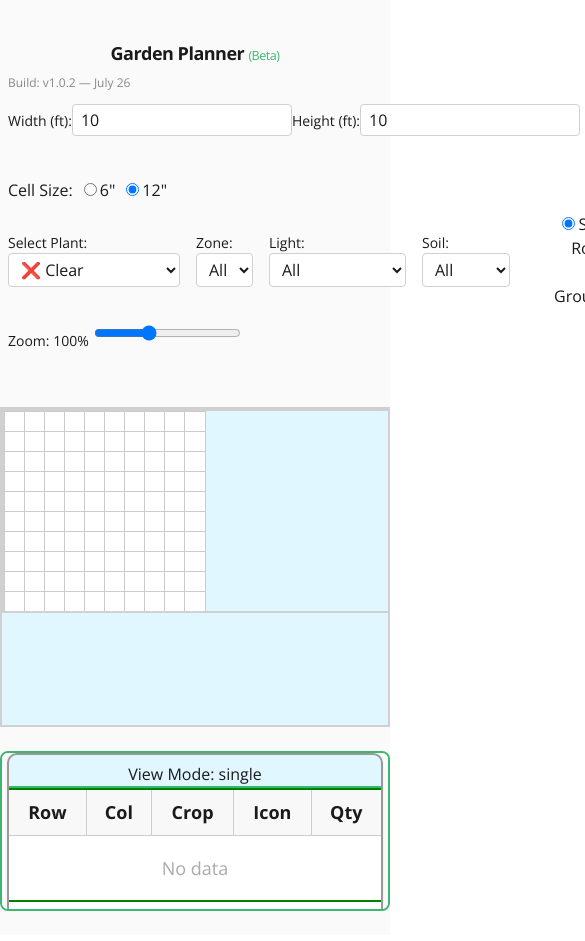
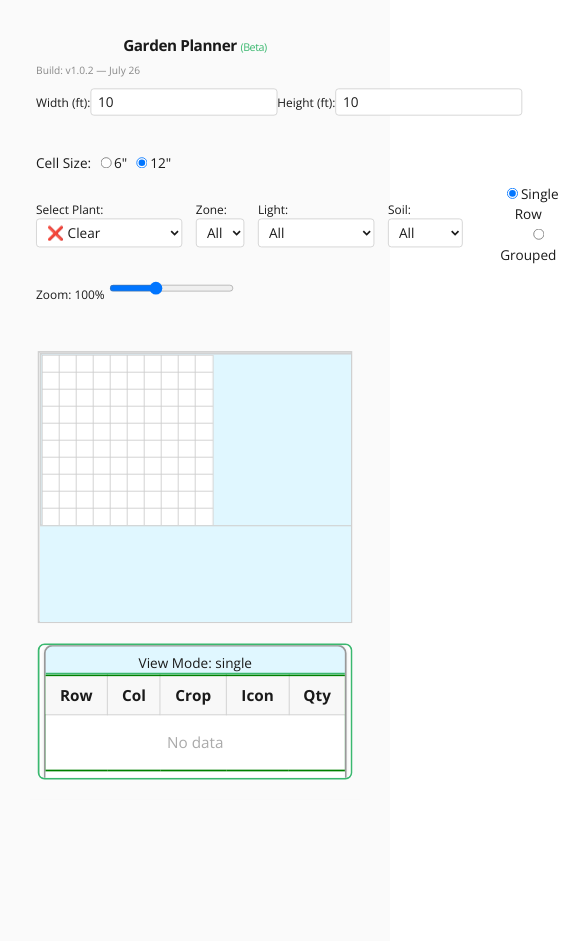
Before and after one commit to rseely85/Garden-Planner, a React (Vite) app: page / in a window 390 px wide. Shown: the top 941 px of the page, 585 px wide, since content can reach past the window. Built offline with nearby package versions, Linux system fonts and the light colour scheme.

Commit message:
Fix embedded scroll lock — height 1000px, overflow hidden

```diff
--- a/src/planner-theme.css
+++ b/src/planner-theme.css
@@ -1,3 +1,6 @@
+/* ----------------------------
+   1. Global Styles
+---------------------------- */
 @import url('https://fonts.googleapis.com/css?family=Open+Sans:400,600,700&display=swap');
 
 body {
@@ -9,41 +12,11 @@
   overflow-x: hidden; /* Prevent horizontal scroll */
 }
 
-.app-container.embedded {
-  max-width: 100%;
-  width: auto;
-  padding: 1rem;
-  box-sizing: border-box;
-  overflow-x: hidden;
-  overflow-y: auto;
-  display: flex;
-  flex-direction: column;
-  align-items: center;
-  justify-content: flex-start;
-}
-
-.app-container.embedded > .compact-wrapper,
-.app-container.embedded .compact-mirror-limit {
-  margin-left: auto;
-  margin-right: auto;
-  display: flex;
-  justify-content: center;
-  align-items: center;
-  width: 100%;
-  max-width: 100vw;
-  overflow-x: auto;
-}
-
-body {
-  background: #FAFAFA;
-  font-family: 'Open Sans', Arial, sans-serif;
-  color: #1A1A1A;
-  margin: 0;
-  padding: 0;
-}
-
+/* ----------------------------
+   2. App Container (General)
+---------------------------- */
 .planner-root {
-  min-height: 100vh;
+  min-height: 100vh; /* Fullscreen mode default */
   width: 100vw;
   background: #FAFAFA;
   display: flex;
@@ -115,6 +88,9 @@
   margin-right: 6px;
 }
 
+/* ----------------------------
+   3. Planner Grids
+---------------------------- */
 .planner-grids {
   display: flex;
   justify-content: center;
@@ -162,8 +138,11 @@
   box-sizing: border-box;
 }
 
+/* ----------------------------
+   4. Compact & Embedded Elements
+---------------------------- */
 .compact-wrapper {
-  transform: scale(0.60  );
+  transform: scale(0.60);
   transform-origin: top left;
 }
 
@@ -183,6 +162,19 @@
   justify-content: center;
 }
 
+/* ----------------------------
+   5. Utility
+---------------------------- */
+.version-tag {
+  font-size: 12px;
+  color: #888;
+  margin-bottom: 12px;
+  font-style: italic;
+}
+
+/* ----------------------------
+   6. Media Queries
+---------------------------- */
 @media (max-width: 1100px) {
   .planner-grids {
     flex-direction: column;
@@ -224,29 +216,90 @@
     font-size: 14px;
   }
 }
-/* Spinner fix for number inputs on mobile and iOS */
-input[type="number"]::-webkit-outer-spin-button,
-input[type="number"]::-webkit-inner-spin-button {
-  -webkit-appearance: inner-spin-button;
-  margin: 0;
+
+@media (max-width: 1024px) {
+  .planner-root {
+    transform: scale(0.85);
+    transform-origin: top center;
+  }
+  .garden-grid-inner,
+  .mirror-grid-inner {
+    width: 95vw;
+    max-width: 95vw;
+  }
+  .planner-controls {
+    flex-direction: column;
+    gap: 12px;
+  }
 }
 
-input[type="number"] {
-  -moz-appearance: textfield;
-}
-/* Spinner fix for number inputs on mobile and iOS */
-input[type="number"]::-webkit-outer-spin-button,
-input[type="number"]::-webkit-inner-spin-button {
-  -webkit-appearance: inner-spin-button;
-  margin: 0;
+/* ----------------------------
+   7. Embedded Mode Overrides
+---------------------------- */
+.app-container.embedded {
+  max-width: 100%;
+  width: auto;
+  padding: 1rem;
+  box-sizing: border-box;
+  overflow-x: hidden;
+  overflow-y: hidden !important; /* [SCROLL FIX] Prevent vertical scroll of the embedded iframe */
+  display: flex;
+  flex-direction: column;
+  align-items: center;
+  justify-content: flex-start;
+  height: auto;
+  max-height: 100%; /* [SCROLL FIX] Prevent browser from reserving extra space */
 }
 
-input[type="number"] {
-  -moz-appearance: textfield;
+.app-container.embedded .planner-root {
+  min-height: auto;
+  height: auto;
+  max-height: 100%;         /* [SCROLL FIX] Expand naturally, but never create scrollbars */
+  overflow-y: visible;      /* [SCROLL FIX] No scrollbars, no clipping */
+  overflow-x: visible;
+  padding: 0;
 }
-.version-tag {
-  font-size: 12px;
-  color: #888;
-  margin-bottom: 12px;
-  font-style: italic;
+
+.app-container.embedded .planner-grids {
+  padding: 0;
+  margin: 0 auto;
 }
+
+.app-container.embedded > .compact-wrapper {
+  /* [SCROLL FIX] Dynamically match scaled height */
+  height: 1000px;  /* calculated scaled height */
+  max-height: none;
+  overflow: hidden; /* Prevent browser from reserving extra scroll space */
+  transform: scale(0.60);
+  transform-origin: top left;
+}
+
+.app-container.embedded .compact-mirror-limit {
+  overflow-y: auto;     /* Only this container scrolls vertically */
+  max-height: 200px;
+}
+
+.garden-grid-inner,
+.mirror-grid-inner {
+  overflow-x: auto;     /* Allow horizontal scroll if content is wide */
+  overflow-y: visible !important; /* No vertical scroll */
+}
+/* FINAL SCROLL LOCK FOR EMBEDDED */
+body {
+  overflow-y: hidden !important;  /* stop vertical scroll */
+  height: 100% !important;        /* match iframe height */
+}
+
+.app-container.embedded {
+  height: 1000px !important;      /* full visible height you confirmed */
+  overflow-y: hidden !important;  /* no vertical scroll */
+}
+
+/*
+  [SCROLL FIX SUMMARY]
+  - .app-container.embedded: never scrolls vertically (iframe can't scroll)
+  - .compact-wrapper: dynamic height based on scale, prevents browser reserving extra space
+  - .planner-root: expands naturally, no scrollbars or clipping
+  - .compact-mirror-limit: only vertical scroll, max-height 200px
+  - .garden-grid-inner, .mirror-grid-inner: only horizontal scroll
+*/
```
